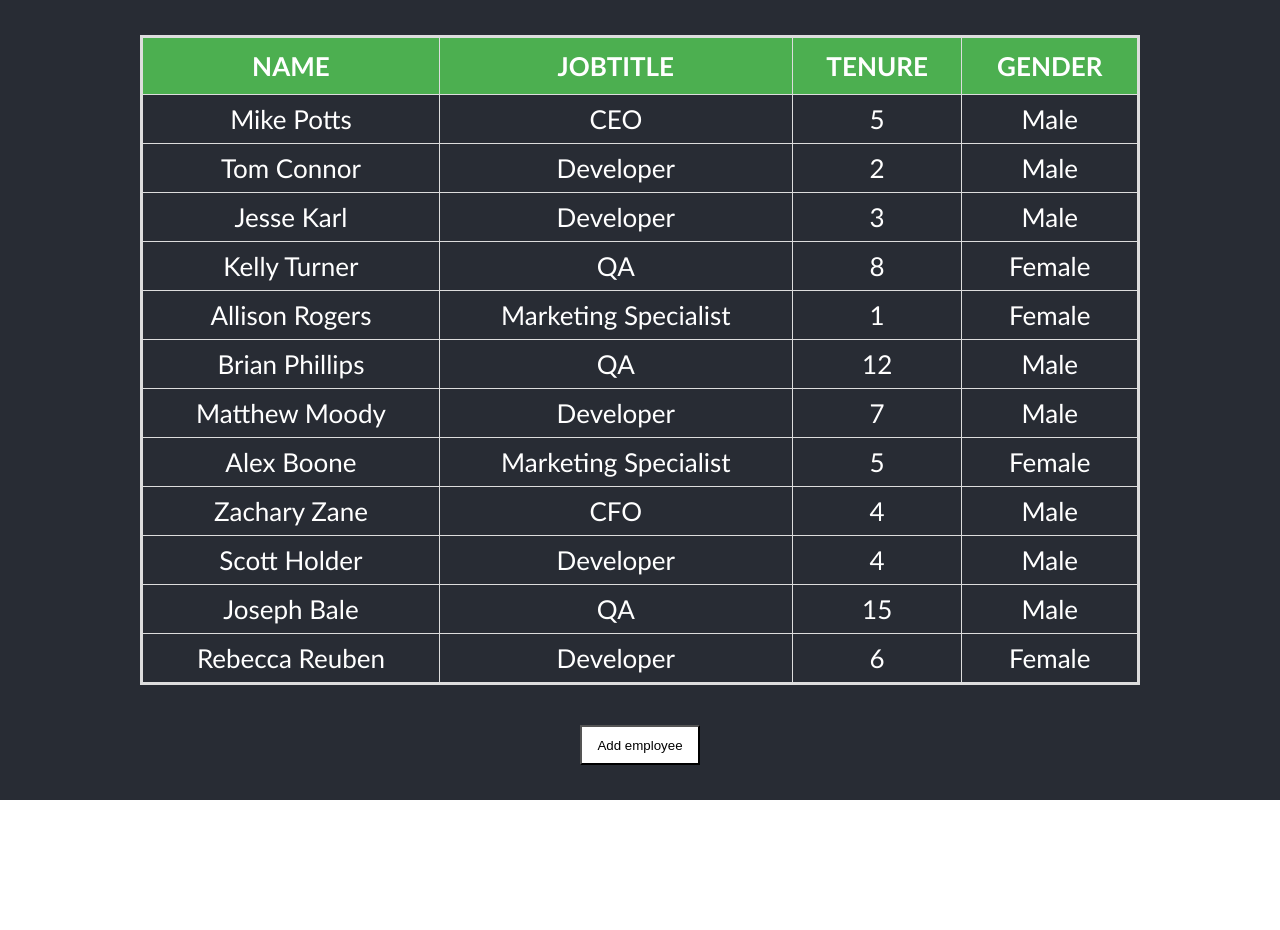
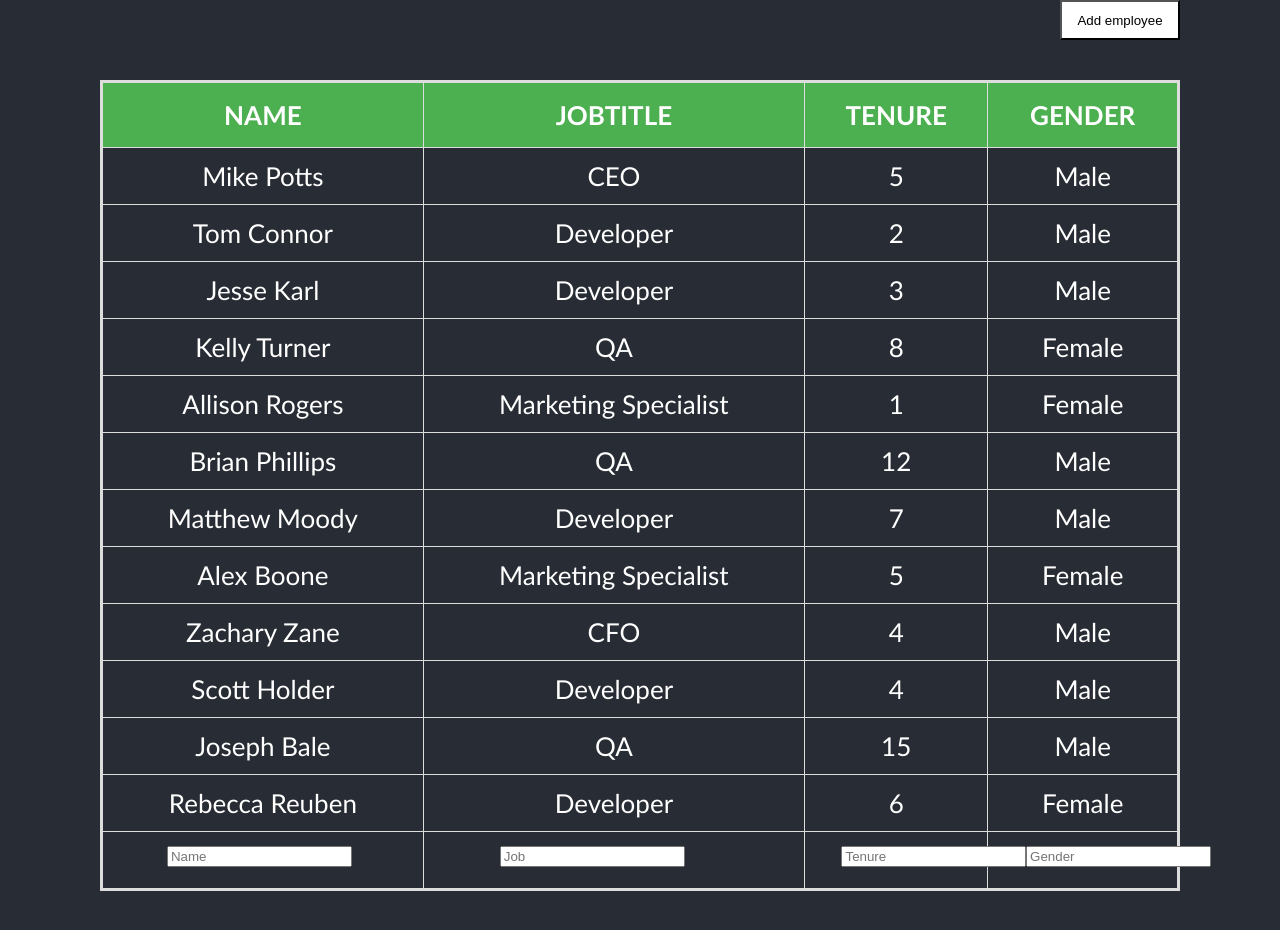
Before and after one commit to ikoma-softserve/sna-ui-candidate-test, a React (Create React App) app: page / in a window 1280 px wide. Before the commit the page ends 800 px from the top, so only its background shows below. Built offline with nearby package versions, Linux system fonts and the light colour scheme.

Commit message:
Components reorganization

```diff
--- a/src/components/Form/index.js
+++ /dev/null
@@ -1,55 +0,0 @@
-import React, { useState, useCallback, useContext } from "react";
-
-import { EmployeesContext } from "../../context";
-
-export default function Form() {
-  const { employeesList, handleAddNewEmployee } = useContext(EmployeesContext);
-
-  const [newEmployeeName, setNewEmployeeName] = useState("");
-  const [newEmployeeJob, setNewEmployeeJob] = useState("");
-  const [newEmployeeTenure, setNewEmployeeTenure] = useState(undefined);
-  const [newEmployeeGender, setNewEmployeeGender] = useState("male");
-
-  const handleOnSubmitForm = useCallback(
-    (e) => {
-      e.preventDefault();
-      handleAddNewEmployee({
-        name: newEmployeeName,
-        jobTitle: newEmployeeJob,
-        tenure: newEmployeeTenure,
-        gender: newEmployeeGender,
-      });
-    },
-    [newEmployeeName, newEmployeeGender, newEmployeeTenure, newEmployeeJob]
-  );
-
-  return (
-    <form onSubmit={handleOnSubmitForm} className={"App-form"}>
-      <input
-        type={"text"}
-        placeholder={"Name"}
-        value={newEmployeeName}
-        onChange={(e) => setNewEmployeeName(e.target.value)}
-      />
-      <input
-        type={"text"}
-        placeholder={"Job title"}
-        value={newEmployeeJob}
-        onChange={(e) => setNewEmployeeJob(e.target.value)}
-      />
-      <input
-        type={"number"}
-        placeholder={"tenure"}
-        value={newEmployeeTenure}
-        onChange={(e) => setNewEmployeeTenure(e.target.value)}
-      />
-      <input
-        type={"option"}
-        placeholder={"Gender"}
-        value={newEmployeeGender}
-        onChange={(e) => setNewEmployeeGender(e.target.value)}
-      />
-      <input type={"submit"} value={"Add"} onSubmit={handleOnSubmitForm} />
-    </form>
-  );
-}
--- a/src/components/Main/index.js
+++ b/src/components/Main/index.js
@@ -1,29 +1,13 @@
-import React, { useCallback, useState } from "react";
+import React from "react";
 
-import Button from "../Button";
-import Form from "../Form";
 import Table from "../Table";
 
 import "./style.css";
 
 export default function Main() {
-  const [isNewEmployeeModeActive, setIsNewEmployeeModeActive] = useState(false);
-
-  const handleOnClickAddEmployee = useCallback(() => {
-    setIsNewEmployeeModeActive(!isNewEmployeeModeActive);
-  }, [isNewEmployeeModeActive]);
-
   return (
     <main className={"App-main"}>
       <Table />
-
-      <Button
-        label={"Add employee"}
-        onClick={handleOnClickAddEmployee}
-        style={{ width: "120px", height: "40px", background: "white" }}
-      />
-
-      {isNewEmployeeModeActive && <Form />}
     </main>
   );
 }
--- a/src/components/Main/style.css
+++ b/src/components/Main/style.css
@@ -7,6 +7,7 @@
   justify-content: center;
   font-size: calc(10px + 2vmin);
   color: white;
+  padding: 0 100px;
 }
 
 .App-form {
--- a/src/components/Table/index.js
+++ b/src/components/Table/index.js
@@ -1,11 +1,101 @@
-import React, { useContext, useCallback } from "react";
+import React, {
+  useContext,
+  useCallback,
+  useState,
+  useMemo,
+  useEffect,
+} from "react";
 
 import { EmployeesContext } from "../../context";
 
 import "./style.css";
+import Button from "../Button";
 
 export default function Table() {
-  const { employeesList } = useContext(EmployeesContext);
+  const { employeesList, handleAddNewEmployee } = useContext(EmployeesContext);
+
+  const [newEmployeeData, setNewEmployeeData] = useState({
+    name: "",
+    job: "",
+    tenure: undefined,
+    gender: "male",
+  });
+
+  const handleOnClickAddEmployee = useCallback(() => {
+    handleAddNewEmployee({
+      name: newEmployeeData.name,
+      jobTitle: newEmployeeData.job,
+      tenure: newEmployeeData.tenure,
+      gender: newEmployeeData.gender,
+    });
+  }, [newEmployeeData]);
+
+  const inputHandler = (e) => {
+    const val = e.target.value;
+
+    setNewEmployeeData({ ...newEmployeeData, [e.target.name]: val });
+  };
+
+  const newEmployeeSet = [
+    {
+      handler: inputHandler,
+      placeholder: "Name",
+      type: "text",
+      name: "name",
+    },
+    {
+      handler: inputHandler,
+      placeholder: "Job",
+      type: "text",
+      name: "job",
+    },
+    {
+      handler: inputHandler,
+      placeholder: "Tenure",
+      type: "number",
+      name: "tenure",
+    },
+    {
+      handler: inputHandler,
+      placeholder: "Gender",
+      type: "option",
+      name: "gender",
+    },
+  ];
+
+  const newEmployeeTdArr = newEmployeeSet.map(
+    ({ handler, placeholder, type, value, name }, idx) => {
+      return (
+        <td key={idx ** 2}>
+          <input
+            key={idx ** 3}
+            type={type}
+            onChange={handler}
+            placeholder={placeholder}
+            value={value}
+            name={name}
+          />
+        </td>
+      );
+    }
+  );
+
+  const renderTableData = useCallback(() => {
+    const tableList = employeesList.map(
+      ({ name, jobTitle, tenure, gender }, idx) => (
+        <tr key={idx}>
+          <td>{name}</td>
+          <td>{jobTitle}</td>
+          <td>{tenure}</td>
+          <td>{gender}</td>
+        </tr>
+      )
+    );
+
+    tableList.push(<tr key={"set"}>{newEmployeeTdArr}</tr>);
+
+    return tableList;
+  }, [employeesList]);
 
   const renderTableHeader = useCallback(() => {
     let header = Object.keys(employeesList?.[0] ?? {});
@@ -15,20 +105,20 @@ export default function Table() {
     });
   }, [employeesList]);
 
-  const renderTableData = useCallback(
-    () =>
-      employeesList.map(({ name, jobTitle, tenure, gender }, idx) => (
-        <tr key={idx}>
-          <td>{name}</td>
-          <td>{jobTitle}</td>
-          <td>{tenure}</td>
-          <td>{gender}</td>
-        </tr>
-      )),
-    [employeesList]
-  );
+  return (
+    <>
+      <Button
+        label={"Add employee"}
+        onClick={handleOnClickAddEmployee}
+        style={{
+          width: "120px",
+          height: "40px",
+          background: "white",
+          marginLeft: "auto",
+          marginBottom: "40px",
+        }}
+      />
 
-  return (
       <table className={"App-table"}>
         {employeesList && (
           <>
@@ -37,5 +127,6 @@ export default function Table() {
           </>
         )}
       </table>
+    </>
   );
 }
--- a/src/components/Table/style.css
+++ b/src/components/Table/style.css
@@ -4,14 +4,17 @@
   border-collapse: collapse;
   border: 3px solid #ddd;
   width: 100%;
-  max-width: 1000px;
   margin-bottom: 40px;
+  max-height: 680px;
+  overflow-y: auto;
 }
 
 .App-table td,
 .App-table th {
   border: 1px solid #ddd;
   padding: 8px;
+  position: relative;
+  height: 40px;
 }
 
 .App-table tr:hover {
@@ -25,3 +28,10 @@
   background-color: #4caf50;
   color: white;
 }
+
+.App-table td input {
+  position: absolute;
+  top: 25%;
+  left: 20%;
+  z-index: 3;
+}
--- a/src/components/index.js
+++ b/src/components/index.js
@@ -1,4 +1,3 @@
 export { default as Button } from "./Button";
 export { default as Table } from "./Table";
-export { default as Form } from "./Form";
 export { default as Main } from "./Main";
--- a/src/hooks/useEmployees.js
+++ b/src/hooks/useEmployees.js
@@ -7,10 +7,9 @@ export default function useEmployees() {
 
   const handleAddNewEmployee = useCallback(
     (data) => {
+      setEmployeesList([...employeesList]);
       employeesList.push(data);
       setEmployeesList([...employeesList]);
-
-      console.log(employeesList);
     },
     [employeesList]
   );
```
Lines whose indentation alone changed are shown as unchanged.
